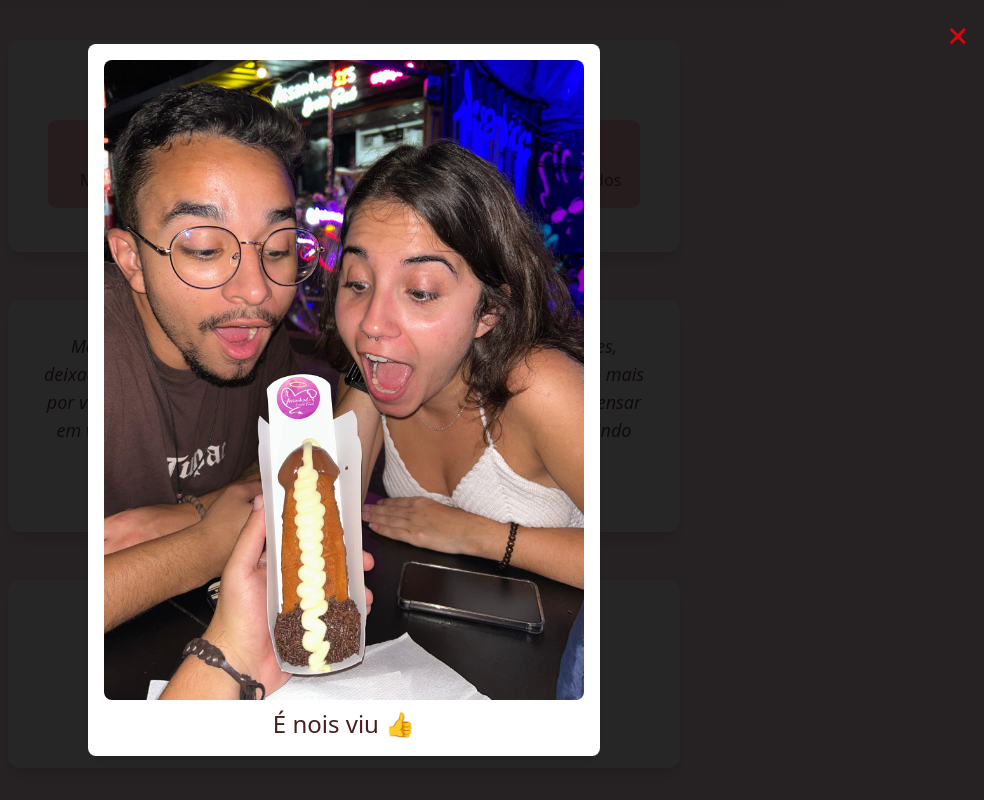
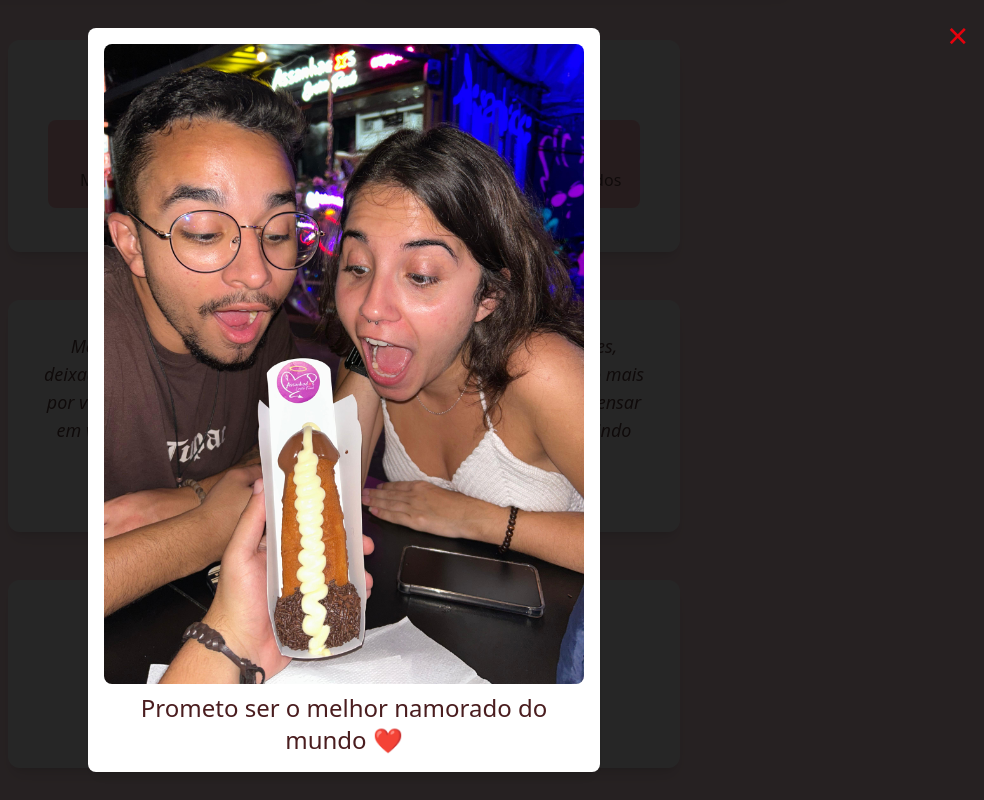
Before and after one commit to AMSoulAres/for-her, a React (Vite) app: page / in a window 1280 px wide. Both pictures are taken after a click on the button "Sim". Shown: the part 1786-2586 px from the top of the page, without its empty margins (296-1280 px from the left). Built offline with nearby package versions, Linux system fonts and the light colour scheme.

Commit message:
Change text

```diff
--- a/src/App.jsx
+++ b/src/App.jsx
@@ -174,7 +174,7 @@ const App = () => {
               &times;
             </button>
             <img src={churros} alt='Modal Content' className='w-fit h-fit object-cover rounded-lg mb-2' />
-            <p className='text-center text-[#4A1D1F] text-2xl'>É nois viu 👍</p>
+            <p className='text-center text-[#4A1D1F] text-2xl'>Prometo ser o melhor namorado do mundo ❤️</p>
           </div>
         </div>
       )}
```
